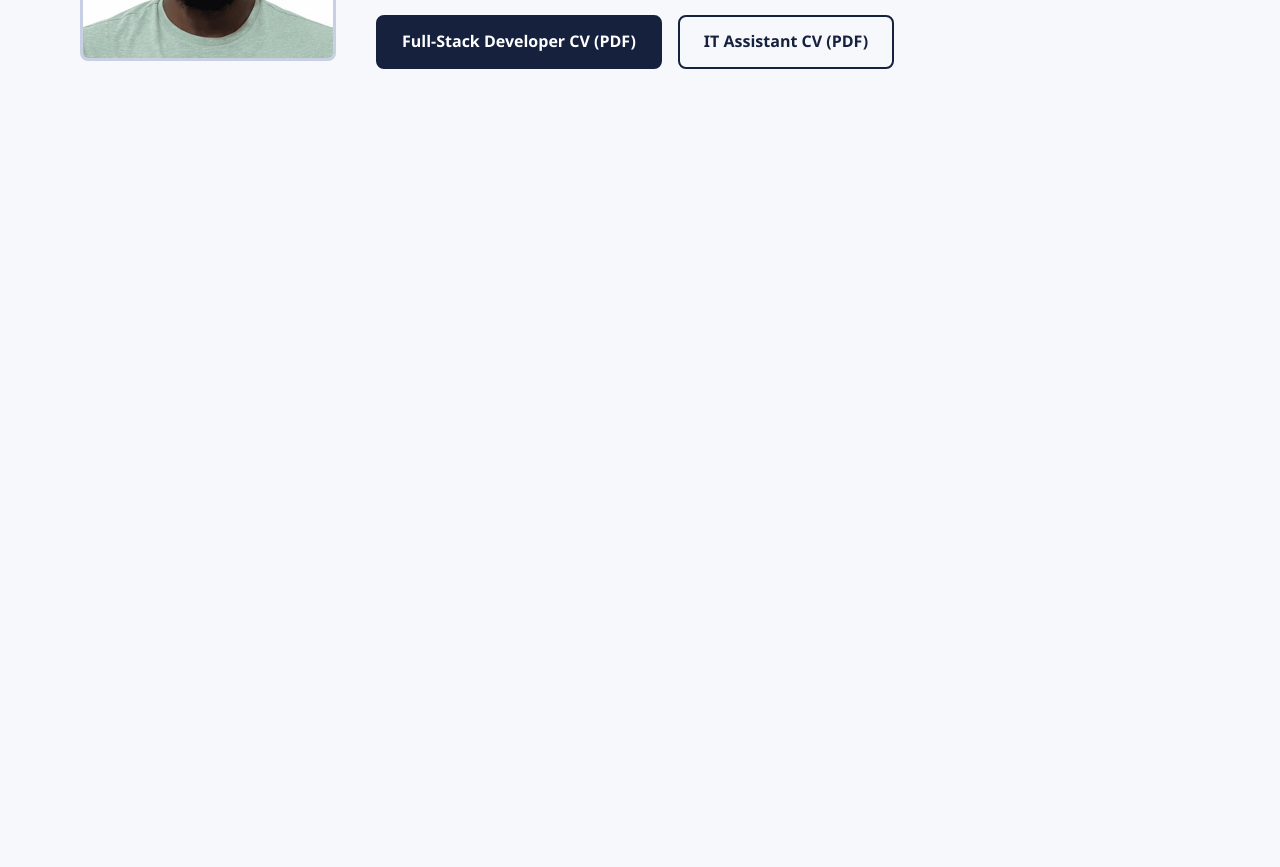
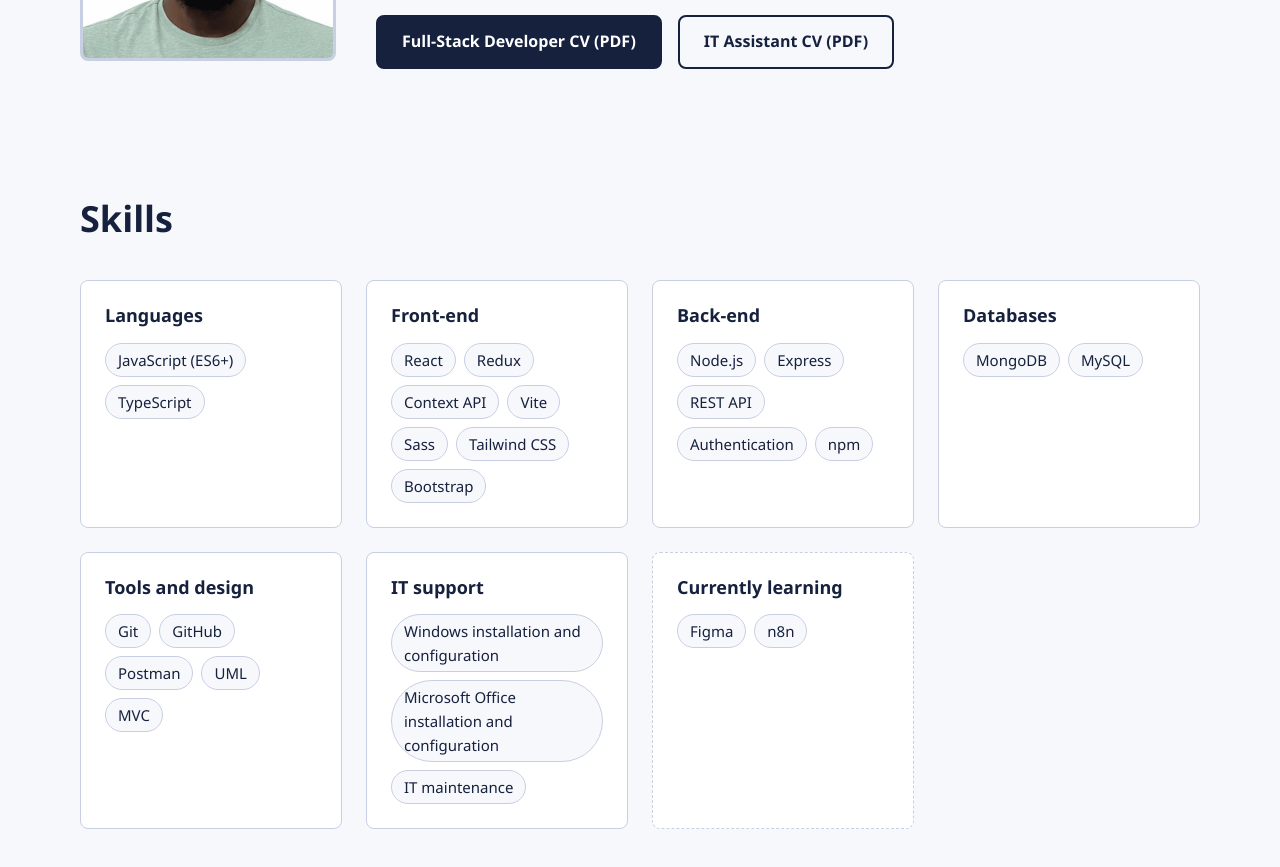
Before and after one commit to Harley-80/portfolio, a React (Vite) app in the folder client/: page / in a window 1280 px wide. Shown: the part 1140-2007 px from the top of the page. Before the commit the page ends 1273 px from the top, so only its background shows below. Built offline with nearby package versions, Linux system fonts and the light colour scheme.

Commit message:
feat(client): section Compétences avec données séparées

```diff
--- /dev/null
+++ b/client/src/composants/sections/Competences.jsx
@@ -0,0 +1,34 @@
+import Section from '../ui/Section'
+import { useLangue } from '../../hooks/useLangue'
+import { GROUPES_COMPETENCES } from '../../donnees/competences'
+
+function Competences() {
+    const { t } = useLangue()
+
+    return (
+        <Section id="competences" titre={t('competences.titre')}>
+            <div className="competences">
+                {GROUPES_COMPETENCES.map(groupe => (
+                    <article
+                        key={groupe.id}
+                        className={`competences__groupe${groupe.enCours ? ' competences__groupe--en-cours' : ''}`}>
+                        <h3 className="competences__titre">
+                            {t(groupe.cleTitre)}
+                        </h3>
+                        <ul className="competences__liste">
+                            {groupe.elements.map(element => (
+                                <li
+                                    key={element.cle ?? element.nom}
+                                    className="competences__element">
+                                    {element.cle ? t(element.cle) : element.nom}
+                                </li>
+                            ))}
+                        </ul>
+                    </article>
+                ))}
+            </div>
+        </Section>
+    )
+}
+
+export default Competences
--- /dev/null
+++ b/client/src/donnees/competences.js
@@ -0,0 +1,62 @@
+export const GROUPES_COMPETENCES = [
+    {
+        id: 'langages',
+        cleTitre: 'competences.langages',
+        elements: [{ nom: 'JavaScript (ES6+)' }, { nom: 'TypeScript' }],
+    },
+    {
+        id: 'frontend',
+        cleTitre: 'competences.frontend',
+        elements: [
+            { nom: 'React' },
+            { nom: 'Redux' },
+            { nom: 'Context API' },
+            { nom: 'Vite' },
+            { nom: 'Sass' },
+            { nom: 'Tailwind CSS' },
+            { nom: 'Bootstrap' },
+        ],
+    },
+    {
+        id: 'backend',
+        cleTitre: 'competences.backend',
+        elements: [
+            { nom: 'Node.js' },
+            { nom: 'Express' },
+            { cle: 'competences.apiRest' },
+            { cle: 'competences.authentification' },
+            { nom: 'npm' },
+        ],
+    },
+    {
+        id: 'bases-de-donnees',
+        cleTitre: 'competences.basesDeDonnees',
+        elements: [{ nom: 'MongoDB' }, { nom: 'MySQL' }],
+    },
+    {
+        id: 'outils',
+        cleTitre: 'competences.outils',
+        elements: [
+            { nom: 'Git' },
+            { nom: 'GitHub' },
+            { nom: 'Postman' },
+            { nom: 'UML' },
+            { nom: 'MVC' },
+        ],
+    },
+    {
+        id: 'support',
+        cleTitre: 'competences.support',
+        elements: [
+            { cle: 'competences.windows' },
+            { cle: 'competences.office' },
+            { cle: 'competences.maintenance' },
+        ],
+    },
+    {
+        id: 'en-cours',
+        cleTitre: 'competences.enCours',
+        enCours: true,
+        elements: [{ nom: 'Figma' }, { nom: 'n8n' }],
+    },
+]
--- a/client/src/pages/PageAccueil.jsx
+++ b/client/src/pages/PageAccueil.jsx
@@ -1,11 +1,13 @@
 import Accueil from '../composants/sections/Accueil'
 import APropos from '../composants/sections/APropos'
+import Competences from '../composants/sections/Competences'
 
 function PageAccueil() {
     return (
         <main id="contenu" tabIndex={-1}>
             <Accueil />
             <APropos />
+            <Competences />
         </main>
     )
 }
--- /dev/null
+++ b/client/src/styles/composants/_competences.scss
@@ -0,0 +1,39 @@
+@use '../abstracts/variables' as vars;
+
+.competences {
+    display: grid;
+    gap: vars.$espace-m;
+    grid-template-columns: repeat(auto-fit, minmax(16rem, 1fr));
+
+    &__groupe {
+        padding: vars.$espace-m;
+        border: 1px solid var(--couleur-bordure);
+        border-radius: vars.$rayon;
+        background-color: var(--couleur-surface);
+
+        &--en-cours {
+            border-style: dashed;
+        }
+    }
+
+    &__titre {
+        margin-bottom: vars.$espace-s;
+        font-size: 1.125rem;
+    }
+
+    &__liste {
+        display: flex;
+        flex-wrap: wrap;
+        gap: vars.$espace-xs;
+        padding: 0;
+        list-style: none;
+    }
+
+    &__element {
+        padding: 0.25rem 0.75rem;
+        border: 1px solid var(--couleur-bordure);
+        border-radius: 999px;
+        background-color: var(--couleur-fond);
+        font-size: 0.9375rem;
+    }
+}
--- a/client/src/styles/main.scss
+++ b/client/src/styles/main.scss
@@ -7,3 +7,4 @@
 @use 'composants/boutons';
 @use 'composants/accueil';
 @use 'composants/a-propos';
+@use 'composants/competences';
--- a/client/src/traductions/en.json
+++ b/client/src/traductions/en.json
@@ -23,5 +23,18 @@
     "aPropos.paragraphe1": "I am a full-stack JavaScript developer based in Libreville, Gabon. I build complete web applications with the MERN stack (MongoDB, Express, React, Node.js) and TypeScript, following the MVC architecture. I hold a professional bachelor's degree in software engineering and I am currently preparing a master's degree in Software Engineering.",
     "aPropos.paragraphe2": "I work as a freelancer. I also install, configure and maintain Windows and Microsoft Office workstations. My project Nody, an e-commerce platform that I designed and built end to end, shows how I work: a clear architecture, a secured API and a responsive interface.",
     "aPropos.cvDeveloppeur": "Full-Stack Developer CV (PDF)",
-    "aPropos.cvAssistantIt": "IT Assistant CV (PDF)"
+    "aPropos.cvAssistantIt": "IT Assistant CV (PDF)",
+    "competences.titre": "Skills",
+    "competences.langages": "Languages",
+    "competences.frontend": "Front-end",
+    "competences.backend": "Back-end",
+    "competences.basesDeDonnees": "Databases",
+    "competences.outils": "Tools and design",
+    "competences.support": "IT support",
+    "competences.enCours": "Currently learning",
+    "competences.apiRest": "REST API",
+    "competences.authentification": "Authentication",
+    "competences.windows": "Windows installation and configuration",
+    "competences.office": "Microsoft Office installation and configuration",
+    "competences.maintenance": "IT maintenance"
 }
--- a/client/src/traductions/fr.json
+++ b/client/src/traductions/fr.json
@@ -23,5 +23,18 @@
     "aPropos.paragraphe1": "Je suis développeur full-stack JavaScript, basé à Libreville au Gabon. Je conçois des applications web complètes avec la stack MERN (MongoDB, Express, React, Node.js) et TypeScript, en suivant l'architecture MVC. Titulaire d'une licence professionnelle en génie logiciel, je prépare un master en Software Engineering.",
     "aPropos.paragraphe2": "Je travaille en freelance. J'assure aussi l'installation, la configuration et la maintenance de postes Windows et Microsoft Office. Mon projet Nody, une plateforme e-commerce que j'ai conçue et réalisée de bout en bout, illustre ma façon de travailler : une architecture claire, une API sécurisée et une interface responsive.",
     "aPropos.cvDeveloppeur": "CV Développeur Full-Stack (PDF)",
-    "aPropos.cvAssistantIt": "CV Assistant IT (PDF)"
+    "aPropos.cvAssistantIt": "CV Assistant IT (PDF)",
+    "competences.titre": "Compétences",
+    "competences.langages": "Langages",
+    "competences.frontend": "Front-end",
+    "competences.backend": "Back-end",
+    "competences.basesDeDonnees": "Bases de données",
+    "competences.outils": "Outils et conception",
+    "competences.support": "Support informatique",
+    "competences.enCours": "En cours d'apprentissage",
+    "competences.apiRest": "API REST",
+    "competences.authentification": "Authentification",
+    "competences.windows": "Installation et configuration de Windows",
+    "competences.office": "Installation et configuration de Microsoft Office",
+    "competences.maintenance": "Maintenance informatique"
 }
```
